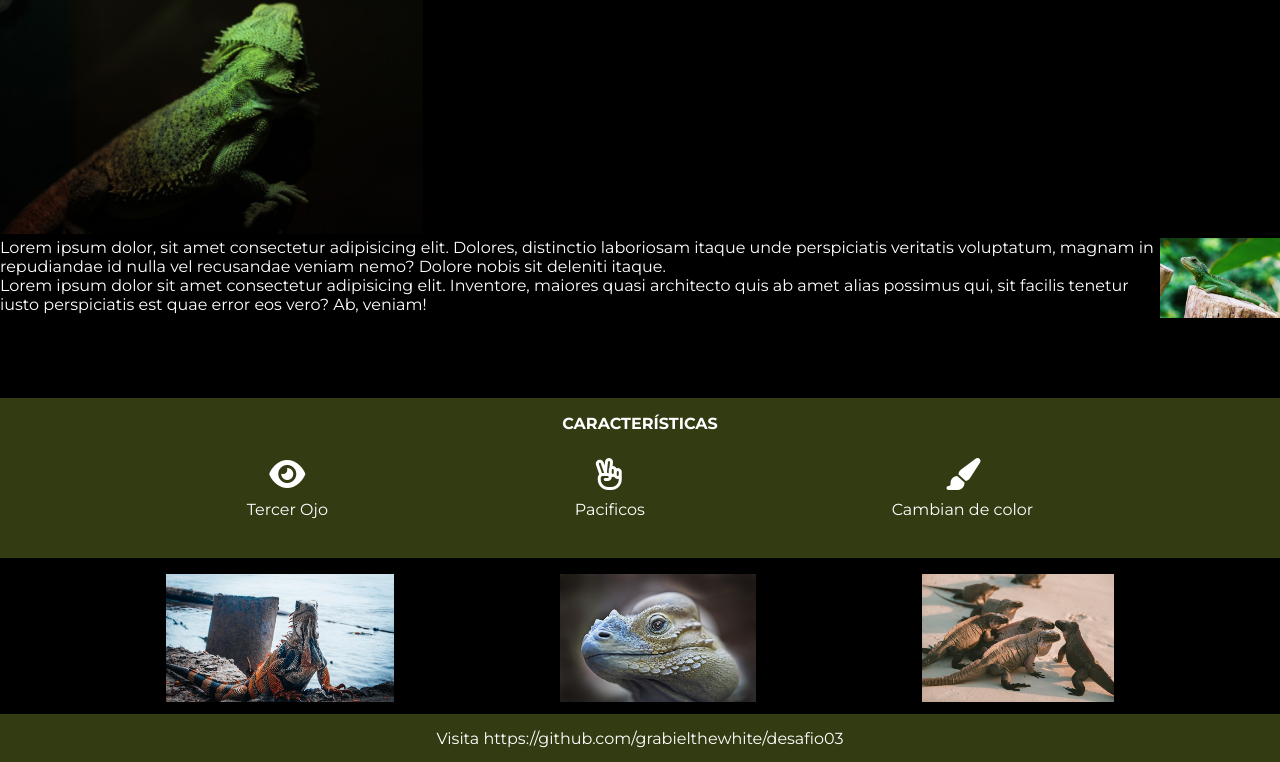
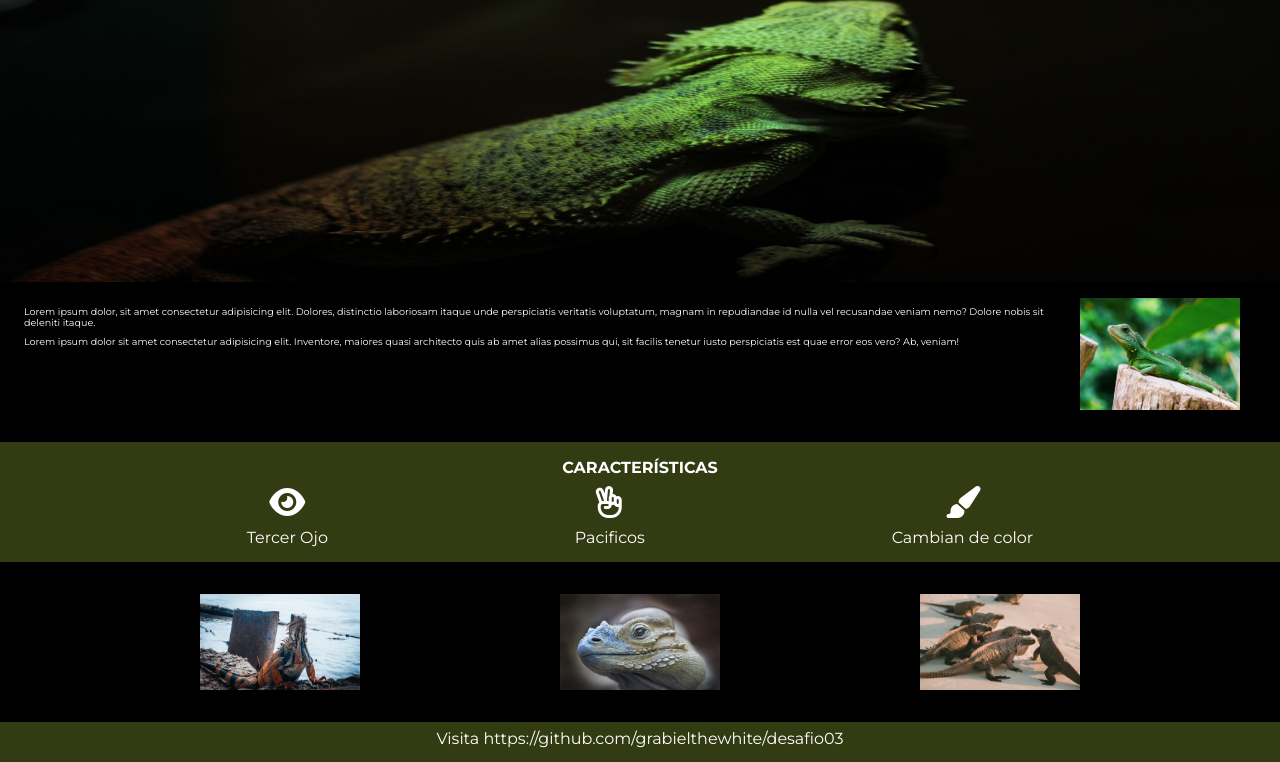
Before and after one commit to gabriel-ecc/desafio03, a plain HTML site: page index.html in a window 1280 px wide. Shown: the part 38-800 px from the top of the page. Drawn offline with Linux system fonts and the light colour scheme.

Commit message:
para entregar

```diff
--- a/assets/styles/style.css
+++ b/assets/styles/style.css
@@ -10,41 +10,50 @@
     background-color: black;
   }
 
-  header{
+ header{
+    display: flex;
+    flex-direction: column;
+    justify-content: center;
+    height: 40vh;
+  }
+
+  header > h1 {
     text-align: center;
-    align-content: center;
-    height: 4vh;
+    font-size: 3vh;
+  }
+  header > img{
+    height: 37vh;
   }
 
   main{
-    height: 90vh;
-    display: block;
-  }
-
-  .imgPrincipal{
-    max-width: 100%; /* La imagen nunca será más ancha que su contenedor */
-    height: 30vh;
-    object-fit: cover;
+    height: 54vh;
+    position: relative;
   }
 
   .textoIntro{
     display: flex;
-    justify-content: space-between;
+    justify-content: space-evenly;
+    flex-direction: row;
     height: 20vh;
-
   }
 
   .texto1{
-    display: block;
+    margin: 2vh;
+  }
 
+  .texto1 > p {
+    font-size: 1.2vh;
+    margin: 1vh;
   }
 
   .iguana1{
-    height: 10vh;
+    margin: 2vh 5vh 0 0;
+    width: 20vh;
+    height: 14vh;
   }
 
   .caracteristicas{
-    height: 20vh;
+    height: 15vh;
     text-align: center;
     background-color: rgb(51, 59, 19);
   }
@@ -52,7 +61,6 @@
   .caracteristicas > h2{
     background-color: rgb(51, 59, 19);
     padding-top: 2vh;
-    margin-bottom: 4vh;
   }
 
   .cards{
@@ -83,9 +91,9 @@
   }
 
   .galeria > img{
-    max-width: 25%; /* La imagen nunca será más ancha que su contenedor */
-    height: auto;
-    margin: 2vh 0 2vh 0;
+    width: 20vh;
+    height: 12vh;
+    margin: 4vh 0 4vh 0;
   }
 
   footer{
--- a/index.html
+++ b/index.html
@@ -11,9 +11,9 @@
 <body>
     <header>
         <h1>IGUANAS</h1>
+        <img src="assets/imgs/bg-header.jpg" alt="iguana" class="imgPrincipal">
     </header>
     <main>
-        <img src="assets/imgs/bg-header.jpg" alt="iguana" class="imgPrincipal">
         <section class="textoIntro">
             <div class="texto1">
                 <p>Lorem ipsum dolor, sit amet consectetur adipisicing elit. Dolores, distinctio laboriosam itaque unde perspiciatis veritatis voluptatum, magnam in repudiandae id nulla vel recusandae veniam nemo? Dolore nobis sit deleniti itaque.</p>
```
